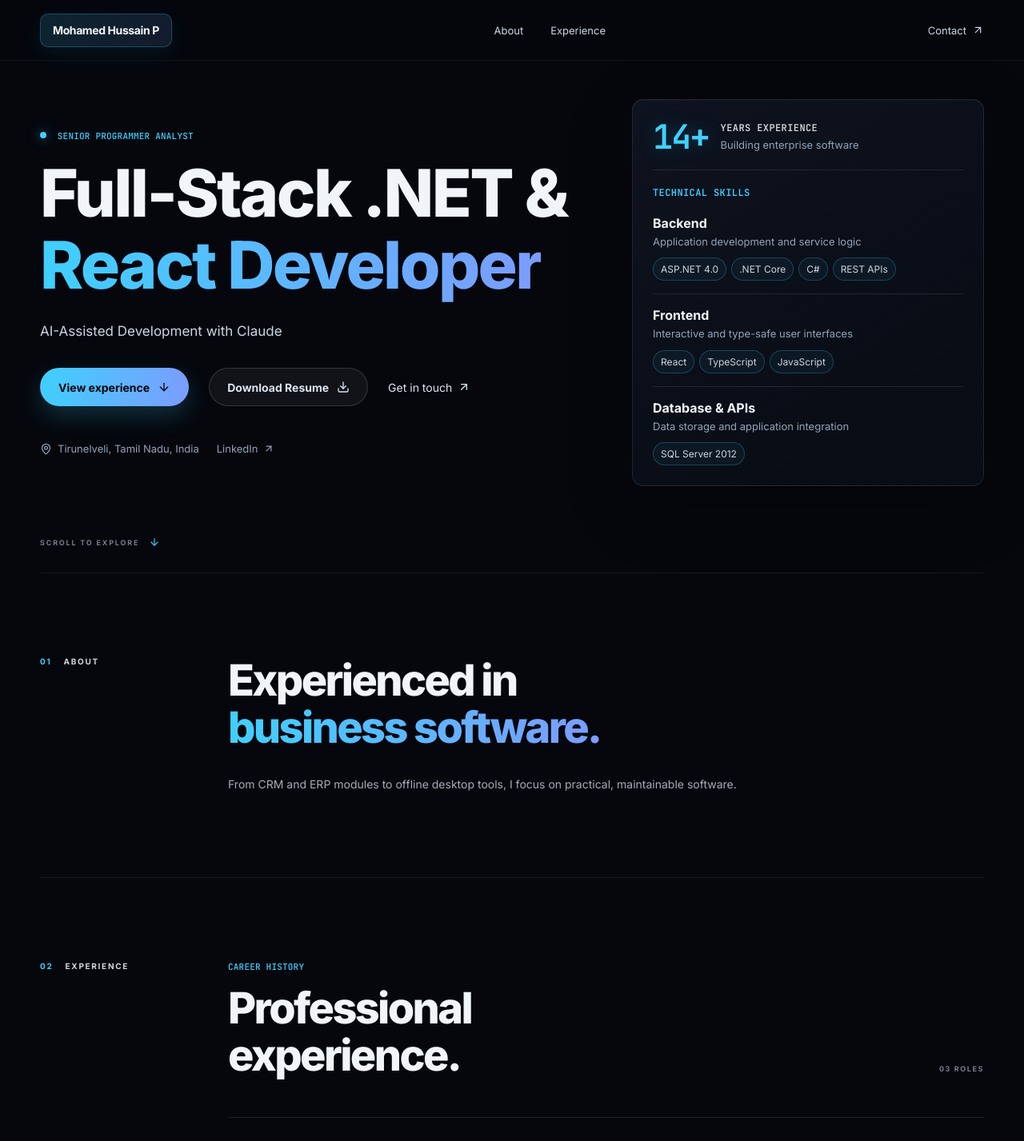
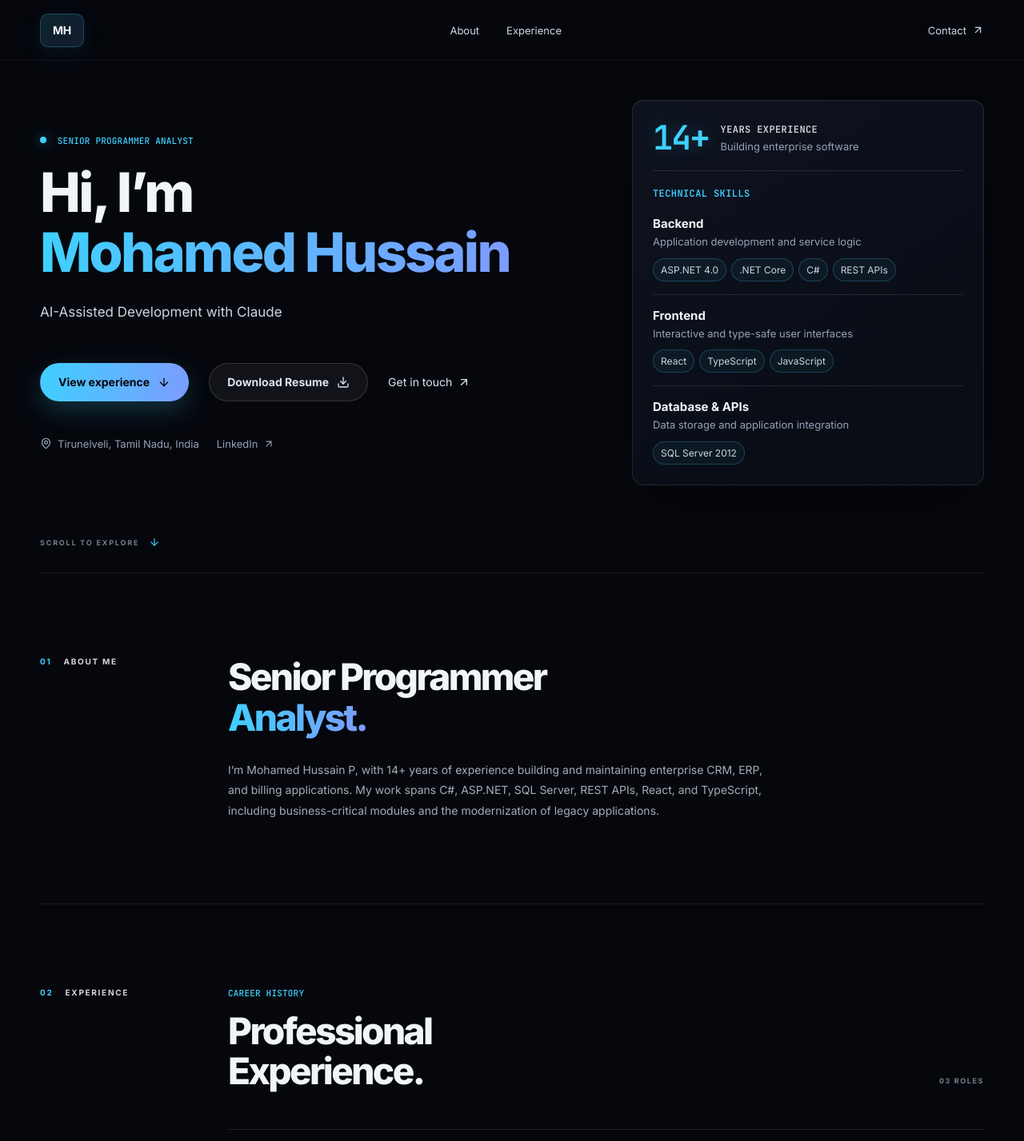
Before and after one commit to MohamedHussainP/MohamedHussain, a React (Vite) app: page / in a window 1280 px wide. Shown: the top 1427 px of the page at 80% size. Built offline with nearby package versions, Linux system fonts and the light colour scheme.

Commit message:
Update portfolio hero and heading styles
Co-authored-by: Copilot App <223556219+Copilot@users.noreply.github.com>

```diff
--- a/src/App.tsx
+++ b/src/App.tsx
@@ -1,12 +1,31 @@
+import { useEffect, useState } from 'react';
 import { ArrowDown, ArrowUpRight, Download, Mail, MapPin } from 'lucide-react';
 import { portfolio } from './data/portfolio';
 
+const heroHighlights = [
+  'Full-Stack .NET & React Developer',
+  'AI-Assisted Development with Claude',
+  'Legacy-to-React Migration Contributor',
+];
+
 function App() {
+  const [activeHeroHighlight, setActiveHeroHighlight] = useState(0);
+
+  useEffect(() => {
+    if (window.matchMedia('(prefers-reduced-motion: reduce)').matches) return;
+
+    const intervalId = window.setInterval(() => {
+      setActiveHeroHighlight((current) => (current + 1) % heroHighlights.length);
+    }, 3500);
+
+    return () => window.clearInterval(intervalId);
+  }, []);
+
   return (
     <>
       <header className="site-header">
         <a className="wordmark" href="#home" aria-label="Mohamed Hussain P, home">
-          Mohamed Hussain P
+          MH
         </a>
         <nav aria-label="Main navigation">
           <a href="#about">About</a>
@@ -21,8 +40,10 @@ function App() {
         <section className="hero section-wrap" id="home">
           <div className="hero-copy">
             <p className="eyebrow"><span className="status-dot" /> {portfolio.role.toUpperCase()}</p>
-            <h1>Full-Stack .NET &amp;<br /><span>React Developer</span></h1>
-            <p className="hero-intro">AI-Assisted Development with Claude</p>
+            <h1>Hi, I’m<br /><span>Mohamed Hussain</span></h1>
+            <p className="hero-intro" key={activeHeroHighlight}>
+              {heroHighlights[activeHeroHighlight]}
+            </p>
             <div className="hero-actions">
               <a className="button button-primary" href="#experience">View experience <ArrowDown size={16} aria-hidden="true" /></a>
               <a className="button button-secondary" href="/resume.pdf" download="Mohamed-Hussain-Resume.pdf">
@@ -62,11 +83,11 @@ function App() {
         </section>
 
         <section className="about section-wrap section-block" id="about">
-          <div className="section-label"><span>01</span> ABOUT</div>
+          <div className="section-label"><span>01</span> ABOUT ME</div>
           <div className="about-content">
-            <h2>Experienced in<br /><span>business software.</span></h2>
+            <h2>Senior Programmer<br /><span>Analyst.</span></h2>
             <p className="about-summary">
-              From CRM and ERP modules to offline desktop tools, I focus on practical, maintainable software.
+              I’m Mohamed Hussain P, with 14+ years of experience building and maintaining enterprise CRM, ERP, and billing applications. My work spans C#, ASP.NET, SQL Server, REST APIs, React, and TypeScript, including business-critical modules and the modernization of legacy applications.
             </p>
           </div>
         </section>
@@ -75,7 +96,7 @@ function App() {
           <div className="section-label"><span>02</span> EXPERIENCE</div>
           <div className="section-main">
             <div className="section-heading">
-              <div><p className="eyebrow">CAREER HISTORY</p><h2>Professional<br />experience.</h2></div>
+              <div><p className="eyebrow">CAREER HISTORY</p><h2>Professional<br />Experience.</h2></div>
               <span className="section-count">03 ROLES</span>
             </div>
             <div className="timeline">
@@ -104,7 +125,7 @@ function App() {
       </main>
 
       <footer className="site-footer section-wrap">
-        <a className="wordmark" href="#home">Mohamed Hussain P</a>
+        <a className="wordmark" href="#home" aria-label="Mohamed Hussain P, home">MH</a>
         <p>© {new Date().getFullYear()} {portfolio.name}</p>
         <div><a href={portfolio.linkedin} target="_blank" rel="noreferrer">LinkedIn <ArrowUpRight size={13} aria-hidden="true" /></a><a href={`mailto:${portfolio.email}`}>Email <ArrowUpRight size={13} aria-hidden="true" /></a></div>
       </footer>
--- a/src/index.css
+++ b/src/index.css
@@ -39,9 +39,10 @@ button, a { -webkit-tap-highlight-color: transparent; }
 .status-dot { display: inline-block; width: 8px; height: 8px; margin-right: 7px; border-radius: 50%; background: var(--accent); box-shadow: 0 0 14px #3fd0ff99; vertical-align: 1px; }
 h1, h2, h3, p { margin-top: 0; }
 .hero h1, .section-heading h2, .about h2, .contact h2 { margin-bottom: 22px; font-family: var(--font-display); font-weight: 800; letter-spacing: -2.6px; line-height: 1.1; }
-.hero h1 { font-size: clamp(52px, 7vw, 82px); }
+.hero h1 { font-size: clamp(46px, 6vw, 68px); }
 .hero h1 span, .about h2 span, .contact h2 span { color: var(--accent); background: linear-gradient(90deg, #3fd0ff, #7c9cff); -webkit-background-clip: text; background-clip: text; -webkit-text-fill-color: transparent; }
-.hero-intro { max-width: 550px; margin-bottom: 31px; color: #cbd5e1; font-size: 17px; line-height: 1.8; }
+.hero-intro { max-width: 550px; min-height: 2.8em; margin-bottom: 31px; color: #cbd5e1; font-size: 17px; line-height: 1.8; animation: hero-highlight-in .35s ease both; }
+@keyframes hero-highlight-in { from { opacity: 0; transform: translateY(7px); } to { opacity: 1; transform: translateY(0); } }
 .hero-actions { display: flex; align-items: center; gap: 25px; }
 .button { display: inline-flex; min-height: 48px; align-items: center; justify-content: center; gap: 10px; padding: 0 22px; border: 1px solid transparent; border-radius: 999px; font-size: 14px; font-weight: 700; transition: transform .2s ease, background .2s ease, box-shadow .2s ease; }
 .button:hover { transform: translateY(-2px); }
@@ -64,7 +65,7 @@ h1, h2, h3, p { margin-top: 0; }
 .skills-showcase-title { margin: 20px 0 4px; color: var(--accent); }
 .skills-showcase-item { display: grid; grid-template-columns: 1fr; gap: 10px; padding: 16px 0; border-bottom: 1px solid var(--border); }
 .skills-showcase-item:last-child { padding-bottom: 0; border-bottom: 0; }
-.skills-showcase-item h3 { margin: 0 0 4px; color: var(--text); font-family: var(--font-display); font-size: 16px; font-weight: 700; }
+.skills-showcase-item h3 { margin: 0 0 4px; color: var(--text); font-family: var(--font-display); font-size: 15px; font-weight: 700; }
 .skills-showcase-item p { margin: 0; color: var(--muted); font-size: 13px; line-height: 1.5; }
 .skill-tags { display: flex; flex-wrap: wrap; gap: 6px; }
 .skill-tags span { padding: 6px 9px; border: 1px solid #3fd0ff40; border-radius: 999px; color: #cbd5e1; background: #3fd0ff0d; font-size: 12px; }
@@ -73,7 +74,7 @@ h1, h2, h3, p { margin-top: 0; }
 .section-block { display: grid; grid-template-columns: 190px 1fr; gap: 45px; padding-block: 104px; border-top: 1px solid #ffffff12; }
 .section-label { color: #d3d5da; font-size: 10px; font-weight: 700; letter-spacing: 1.7px; }
 .section-label span { margin-right: 11px; color: var(--accent); }
-.about h2, .section-heading h2 { font-size: clamp(38px, 5vw, 54px); }
+.about h2, .section-heading h2 { font-size: clamp(34px, 4.2vw, 46px); }
 .about-content { max-width: 850px; }
 .about-summary { max-width: 680px; margin: 28px 0 0; color: #a7abb5; font-size: 14px; line-height: 1.8; }
 .about-columns { display: grid; grid-template-columns: 1fr 1fr; gap: 34px; margin-top: 32px; }
@@ -90,7 +91,7 @@ h1, h2, h3, p { margin-top: 0; }
 .timeline-item { display: grid; grid-template-columns: 45px 1fr; gap: 17px; padding: 30px 0 32px; border-bottom: 1px solid var(--border); }
 .timeline-marker { display: grid; width: 31px; height: 31px; place-items: center; border: 1px solid #3fd0ff40; border-radius: 50%; color: var(--accent); font-family: var(--font-mono); font-size: 10px; }
 .job-heading { display: flex; align-items: flex-start; justify-content: space-between; gap: 18px; }
-.job-heading h3, .project-card h3, .education-item h3 { margin-bottom: 6px; font-family: var(--font-display); font-size: 16px; font-weight: 600; letter-spacing: -.3px; }
+.job-heading h3, .project-card h3, .education-item h3 { margin-bottom: 6px; font-family: var(--font-display); font-size: 15px; font-weight: 600; letter-spacing: -.3px; }
 .company { margin-bottom: 0; color: var(--accent); font-size: 11px; }
 .company span { color: var(--muted); }
 .job-dates { flex-shrink: 0; padding-top: 3px; color: #878d98; font-size: 10px; }
@@ -119,7 +120,7 @@ h1, h2, h3, p { margin-top: 0; }
 .education-item span { color: #7e8490; font-size: 10px; }
 .contact { display: flex; min-height: 355px; flex-direction: column; align-items: center; justify-content: center; margin-top: 30px; border: 1px solid #3fd0ff26; border-radius: 12px; background: radial-gradient(ellipse at 50% 120%, #3fd0ff15, transparent 65%), #0a0e17; text-align: center; }
 .contact .eyebrow { margin-bottom: 20px; color: var(--accent); }
-.contact h2 { margin-bottom: 27px; font-size: clamp(42px, 6vw, 62px); }
+.contact h2 { margin-bottom: 27px; font-size: clamp(38px, 5vw, 52px); }
 .contact .button { margin-bottom: 0; }
 .site-footer { display: flex; min-height: 92px; align-items: center; justify-content: space-between; margin-top: 64px; border-top: 1px solid #ffffff12; }
 .site-footer p { margin: 0; color: #777d88; font-size: 10px; }
@@ -132,7 +133,7 @@ h1, h2, h3, p { margin-top: 0; }
   .site-header nav a { font-size: 10px; }
   .header-contact { font-size: 10px; }
   .hero { min-height: auto; grid-template-columns: 1fr; gap: 30px; padding-top: 85px; padding-bottom: 90px; }
-  .hero h1 { font-size: clamp(50px, 9vw, 70px); }
+  .hero h1 { font-size: clamp(44px, 8vw, 60px); }
   .hero-copy { max-width: 720px; }
   .hero-aside { width: min(560px, 100%); justify-self: start; }
   .skills-showcase { padding: 18px; }
@@ -147,14 +148,14 @@ h1, h2, h3, p { margin-top: 0; }
   .site-header nav a { font-size: 9px; }
   .header-contact { display: none; }
   .hero { min-height: auto; grid-template-columns: 1fr; padding-top: 87px; padding-bottom: 94px; }
-  .hero h1 { font-size: clamp(49px, 13vw, 69px); letter-spacing: -2.7px; }
+  .hero h1 { font-size: clamp(42px, 11vw, 60px); letter-spacing: -2.7px; }
   .hero-intro { font-size: 13px; }
   .hero-aside { position: relative; top: auto; right: auto; width: 100%; max-width: 420px; margin: 34px auto 0; opacity: 1; }
   .skills-showcase { padding: 21px; }
   .hero-meta { align-items: flex-start; flex-direction: column; gap: 12px; margin-top: 31px; }
   .scroll-cue { bottom: 30px; }
   .section-block { grid-template-columns: 1fr; gap: 28px; padding-block: 66px; }
-  .about h2, .section-heading h2 { font-size: 39px; letter-spacing: -2px; }
+  .about h2, .section-heading h2 { font-size: 34px; letter-spacing: -2px; }
   .about-columns { grid-template-columns: 1fr; gap: 12px; margin-top: 21px; }
   .about-columns p { margin-bottom: 7px; }
   .focus-row { flex-direction: column; gap: 16px; }
@@ -172,7 +173,7 @@ h1, h2, h3, p { margin-top: 0; }
   .project-card .tag-list { margin-top: 0; }
   .education-item { grid-template-columns: 1fr; gap: 10px; }
   .contact { min-height: 300px; margin-top: 5px; }
-  .contact h2 { font-size: 43px; letter-spacing: -2px; }
+  .contact h2 { font-size: 38px; letter-spacing: -2px; }
   .site-footer { min-height: 130px; flex-wrap: wrap; gap: 15px; padding-block: 22px; }
   .site-footer p { order: 2; width: 100%; }
   .site-footer > div { gap: 14px; }
```
